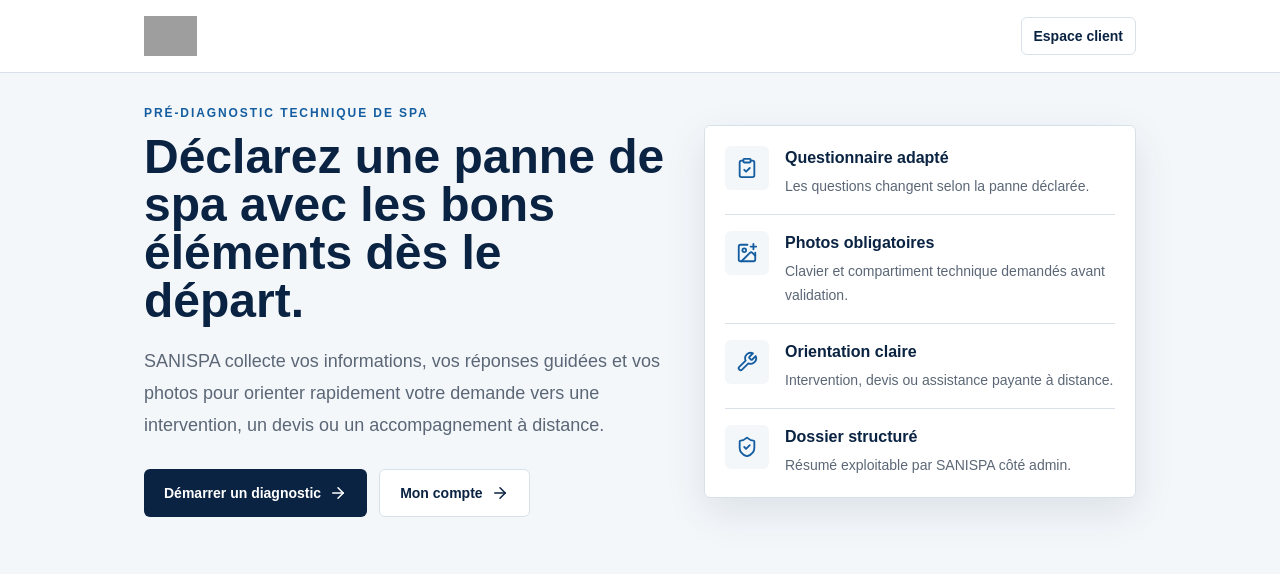
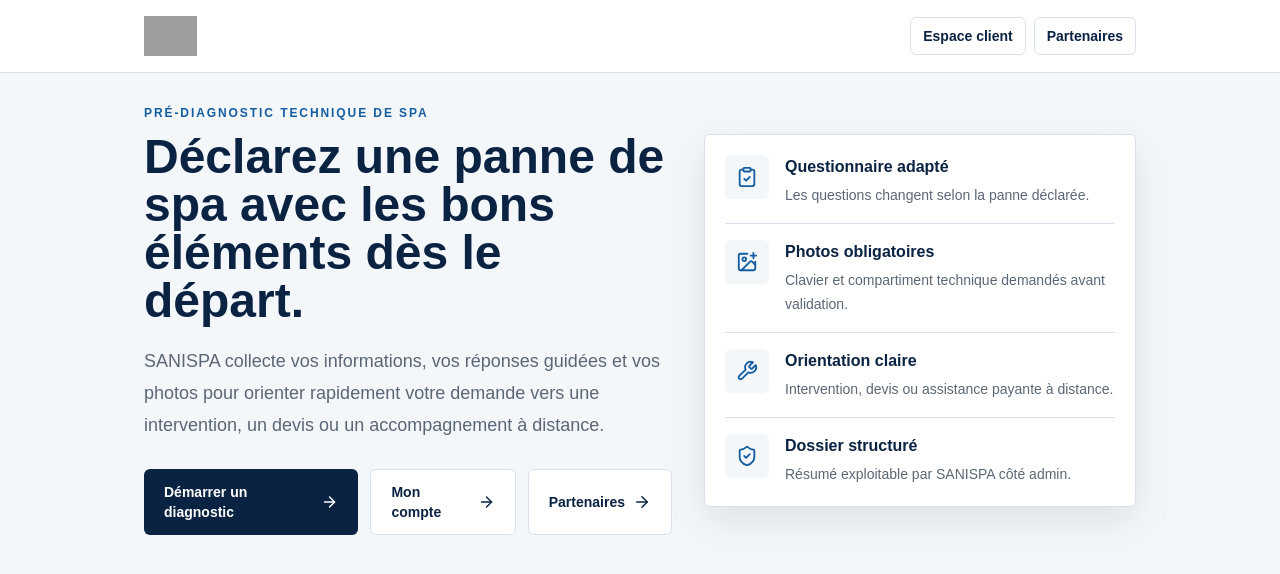
Before and after one commit to gdconsultpro/Sanispa-support, a Next.js app: page / in a window 1280 px wide. Shown: the top 574 px of the page. Built offline with nearby package versions, Linux system fonts and the light colour scheme; grey boxes are pictures that could not be loaded.

Commit message:
Add partner access on home page

```diff
--- a/app/page.tsx
+++ b/app/page.tsx
@@ -17,6 +17,7 @@ export default function HomePage() {
           <div className="mt-7 flex flex-col gap-3 sm:flex-row">
             <ButtonLink href="/diagnostic">Démarrer un diagnostic</ButtonLink>
             <ButtonLink href="/espace-client" variant="secondary">Mon compte</ButtonLink>
+            <ButtonLink href="/partenaire/connexion" variant="secondary">Partenaires</ButtonLink>
           </div>
         </div>
 
--- a/components/AppShell.tsx
+++ b/components/AppShell.tsx
@@ -12,9 +12,12 @@ export function AppShell({ children, compact = false }: { children: React.ReactN
               className="h-10 w-auto object-contain"
             />
           </Link>
-          <nav className="flex items-center gap-2 text-sm font-bold">
+          <nav className="flex flex-wrap items-center justify-end gap-2 text-sm font-bold">
             <Link href="/espace-client" className="rounded-md border border-sanispa-line px-3 py-2 text-sanispa-navy focus-ring">
               Espace client
+            </Link>
+            <Link href="/partenaire/connexion" className="rounded-md border border-sanispa-line px-3 py-2 text-sanispa-navy focus-ring">
+              Partenaires
             </Link>
           </nav>
         </div>
```
